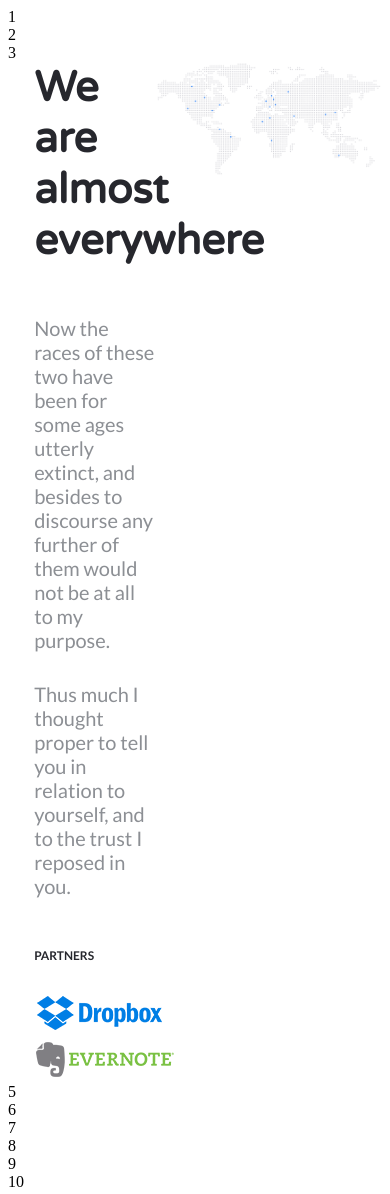
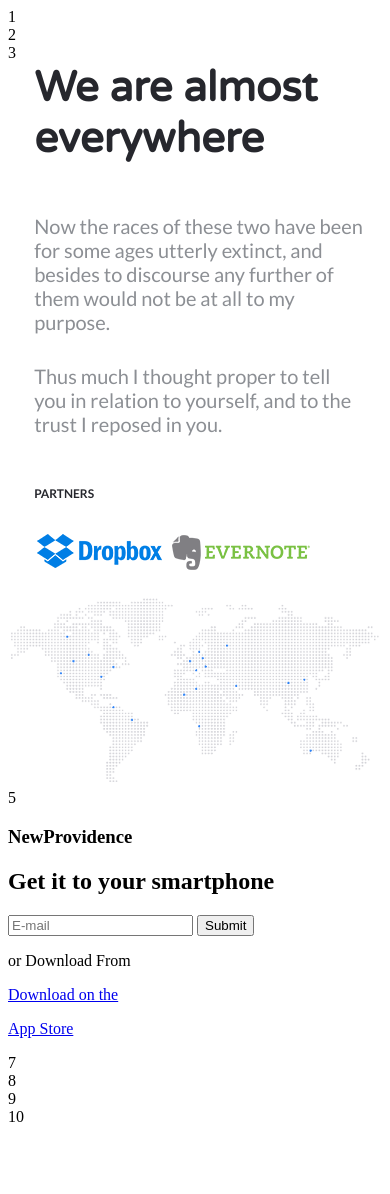
Before and after one commit to YuriSmal/team2, a plain HTML site: page index.html in a window 390 px wide. After the commit the page ends 1134 px from the top, so only its background shows below. Drawn offline with Linux system fonts and the light colour scheme.

Commit message:
responsive version for ready-to-buy

```diff
--- a/index.html
+++ b/index.html
@@ -33,7 +33,19 @@
 			</div>
 		</section>
 		<section class="iphone-screens">5</section>
-		<section class="ready-to-buy">6</section>
+		<section class="ready-to-buy">
+			<h3>NewProvidence</h3>
+			<h2>Get it to your smartphone</h2>
+			<label for="mail-block" class="ready-to-buy-form">
+				<input type="text" placeholder="E-mail">
+				<input type="submit">
+			</label>
+			<p>or Download From</p>
+			<a href="#" class="ready-to-buy-apple-btn">
+				<p>Download on the</p>
+				<p>App Store</p>
+			</a>
+		</section>
 		<section class="customers">7</section>
 		<section class="plan">8</section>
 		<section class="subscribe">9</section>
--- a/style.css
+++ b/style.css
@@ -4,11 +4,11 @@
 }
 .map-feature{
 	display: flex;
-	padding-left: 7%;
 	box-sizing: border-box;
 	background: #ffffff;
 }
 .map-feature .map-feature-left-block{
+	padding-left: 7%;
 	width: 35%;
 }
 .map-feature .map-feature-right-block{
@@ -41,3 +41,22 @@
 .map-feature .map-feature-right-block img{
 	width: 100%;
 }
+
+
+
+
+
+
+
+@media screen and ( max-width: 920px ) {
+	.map-feature{
+		display: block;
+	}
+	.map-feature .map-feature-left-block{
+		width: 88%;
+		margin-bottom: 20px;
+	}
+	.map-feature .map-feature-right-block{
+		width: 100%;
+	}
+}
```
